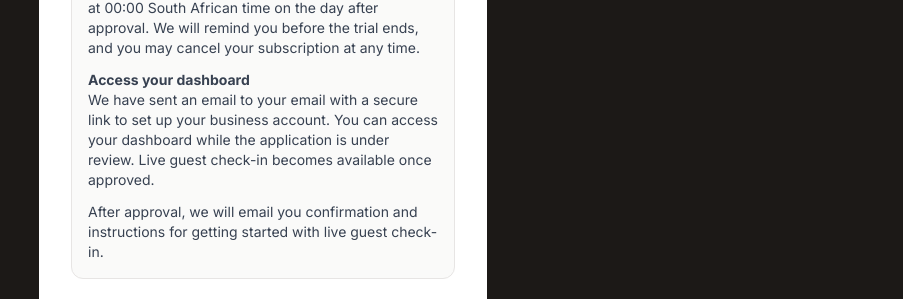
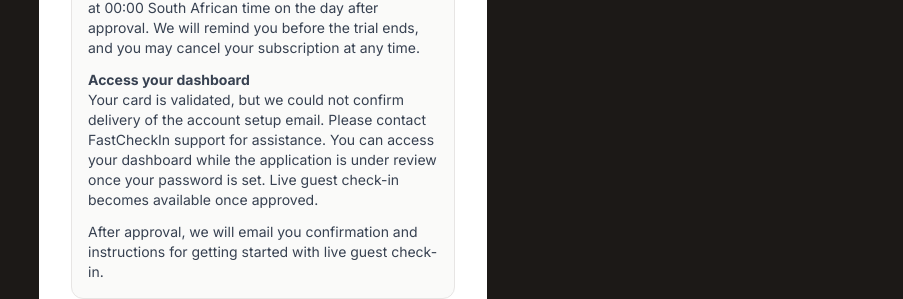
Before and after one commit to TerraFit/Best-Check-In, a React (Vite) app: page /registration-pending in a window 1280 px wide. Shown: the part 533-832 px from the top of the page, without its empty margins (377-1280 px from the left). Built offline with nearby package versions, Linux system fonts and the light colour scheme; no server answers; what @grammarly/editor-sdk would draw is missing.

Commit message:
Show accurate applicant account setup email delivery status

```diff
--- a/src/pages/RegistrationPending.tsx
+++ b/src/pages/RegistrationPending.tsx
@@ -5,6 +5,7 @@ export default function RegistrationPending() {
   const businessName = location.state?.businessName || 'your business';
   const email = location.state?.email || 'your email';
   const cardValidated = Boolean(location.state?.cardValidated);
+  const confirmationEmailSent = Boolean(location.state?.confirmationEmailSent);
 
   return (
     <div className="min-h-screen bg-stone-900 flex items-center justify-center p-4">
@@ -24,7 +25,7 @@ export default function RegistrationPending() {
         <div className="text-left rounded-xl bg-stone-50 border border-stone-200 p-4 mb-6 text-sm text-gray-700 space-y-3">
           <p><strong>Application review</strong><br />FastCheckIn will verify the information and supporting documents you submitted within 48 business hours. You are responsible for ensuring that your application information is accurate and complete.</p>
           <p><strong>Your subscription</strong><br />No amount is taken now. Your 14-day free trial starts at 00:00 South African time on the day after approval. We will remind you before the trial ends, and you may cancel your subscription at any time.</p>
-          <p><strong>Access your dashboard</strong><br />We have sent an email to {email} with a secure link to set up your business account. You can access your dashboard while the application is under review. Live guest check-in becomes available once approved.</p>
+          <p><strong>Access your dashboard</strong><br />{confirmationEmailSent ? `We have sent an email to ${email} with a secure link to set up your business account.` : `Your card is validated, but we could not confirm delivery of the account setup email. Please contact FastCheckIn support for assistance.`} You can access your dashboard while the application is under review once your password is set. Live guest check-in becomes available once approved.</p>
           <p>After approval, we will email you confirmation and instructions for getting started with live guest check-in.</p>
         </div>
         <Link
```
